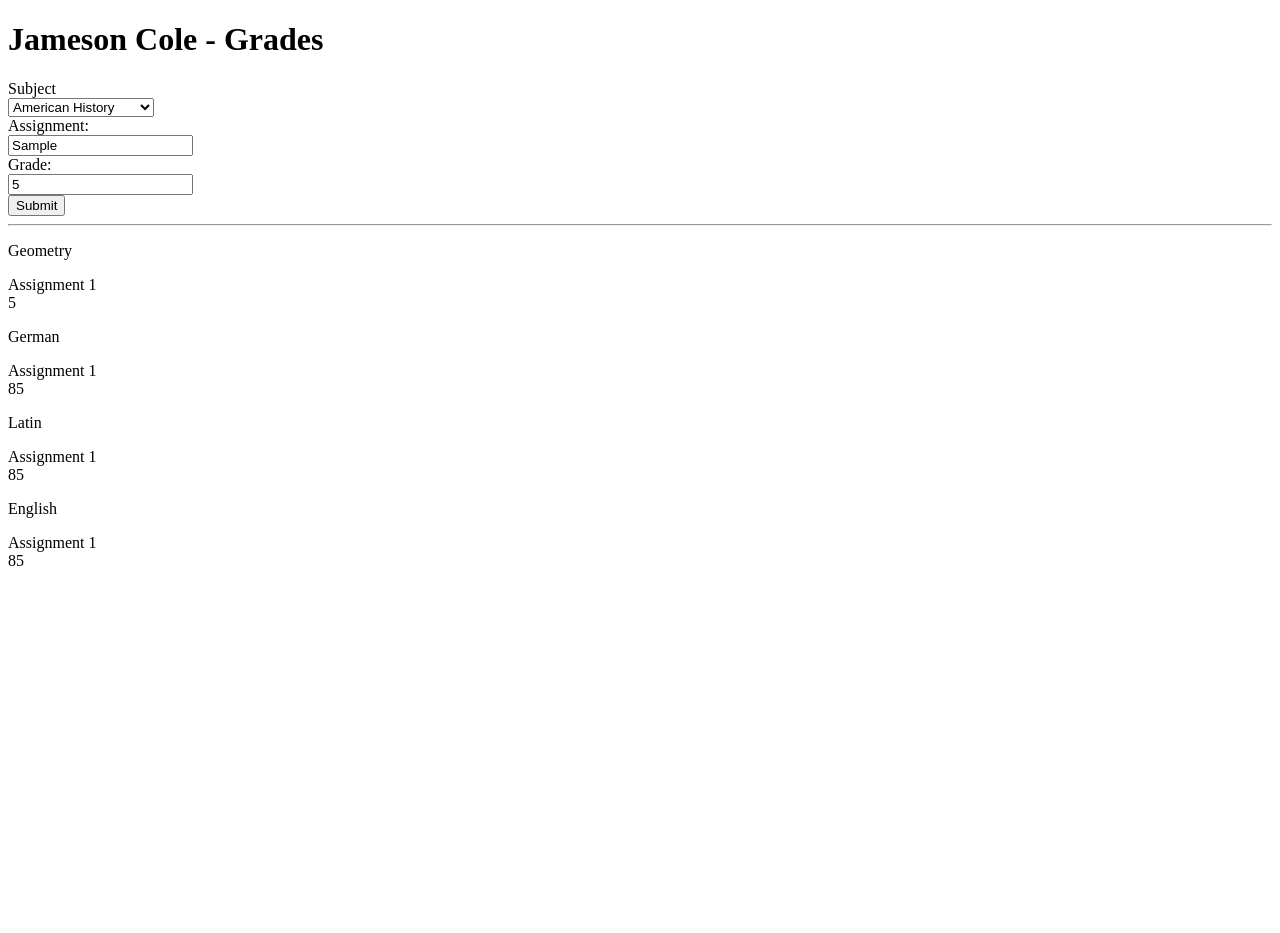
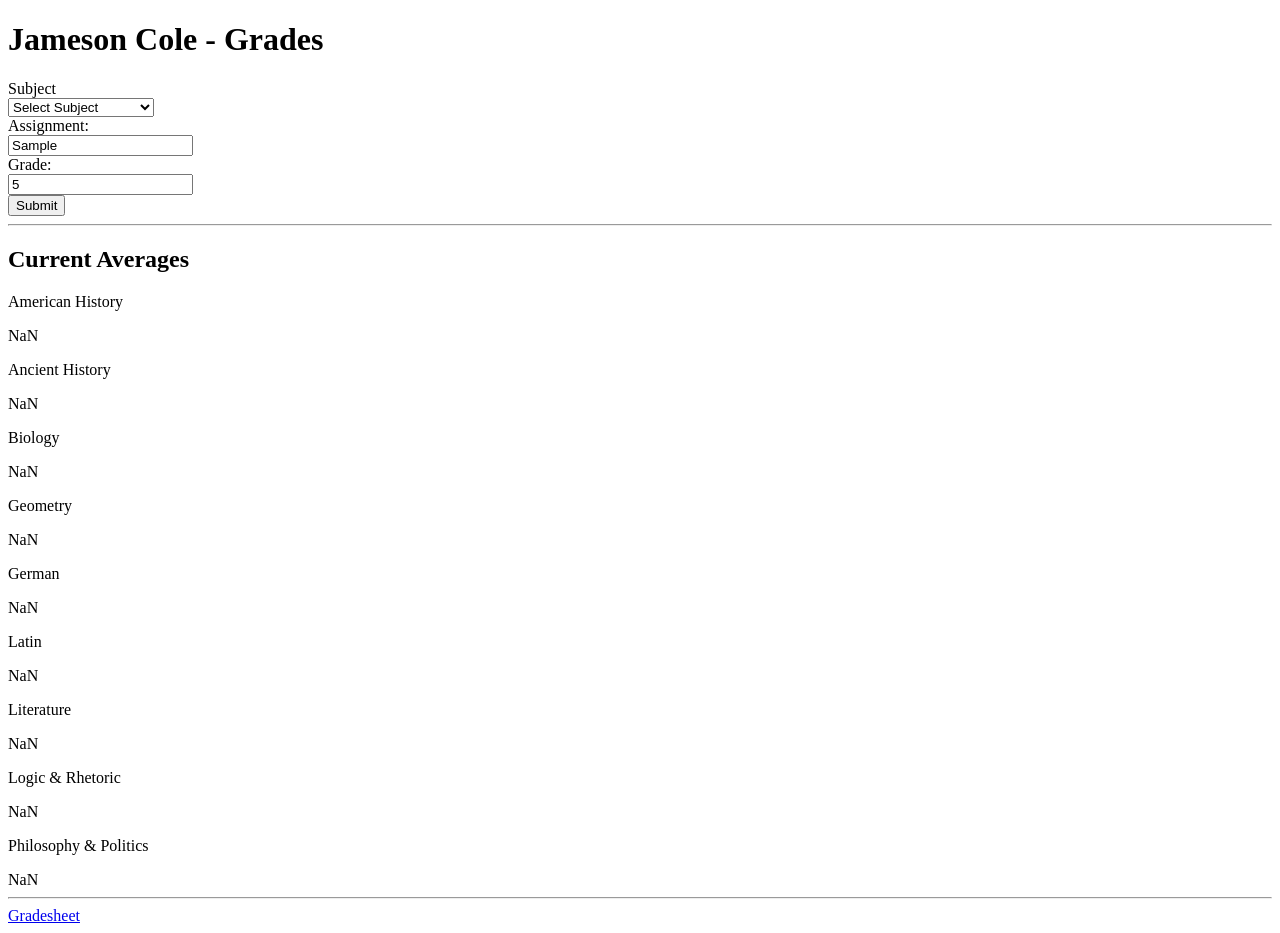
Before and after one commit to wlcole1970/GradeReportApp, a plain HTML site: page index.html in a window 1280 px wide. Both pictures are taken after typing "Sample", "5" into the empty fields and a click on the button "Submit". Before the commit the page ends 800 px from the top, so only its background shows below. Drawn offline with Linux system fonts and the light colour scheme.

Commit message:
Added grade avg functions to JS

```diff
--- a/index.html
+++ b/index.html
@@ -14,6 +14,7 @@
         <form onsubmit="return false">
             <label for="subject">Subject</label><br>
             <select name="subjects" id="subjects">
+                <option value=" ">Select Subject</option>
                 <option value="American History">American History</option>
                 <option value="Ancient History">Ancient History</option>
                 <option value="Biology">Biology</option>
@@ -40,27 +41,58 @@
     </div>
 <hr>
     <div>
+        <h2>Current Averages</h2>
+        <div id="subject">
+
+            <p>American History</p>
+            <div id="ahist_grade" onload="averageGrade()"></div>
+        </div>
+
+        <div id="subject">
+
+            <p>Ancient History</p>
+            <div id="anchist_grade" onload="averageGrade()"></div>
+        </div>
+
+        <div id="subject">
+
+            <p>Biology</p>
+            <div id="bio_grade" onload="averageGrade()"></div>
+        </div>
+
         <div id="subject">
             <p>Geometry</p>
-            <div class="" id="assignment">Assignment 1</div>
             <div id="geo_grade" onload="averageGrade()"></div>
         </div>
+
         <div id="subject">
             <p>German</p>
-            <div class="" id="assignment">Assignment 1</div>
-            <div id="germ_grade">85</div>
+            <div id="germ_grade"></div>
         </div>
+
         <div id="subject">
             <p>Latin</p>
-            <div class="" id="assignment">Assignment 1</div>
-            <div id="lat_grade">85</div>
+            <div id="lat_grade"></div>
         </div>
+
         <div id="subject">
-            <p>English</p>
-            <div class="" id="assignment">Assignment 1</div>
-            <div id="eng_grade">85</div>
+            <p>Literature</p>
+            <div id="lit_grade">85</div>
         </div>
+
+        <div id="subject">
+            <p>Logic & Rhetoric</p>
+            <div id="log_grade">85</div>
+        </div>
+
+        <div id="subject">
+            <p>Philosophy & Politics</p>
+            <div id="philpol_grade">85</div>
+        </div>
+
     </div>
+    <hr>
+    <div><a href="/gradesheet.html">Gradesheet</a></div>
 <script src="index.js"></script>
 </body>
 </html>
--- a/index.js
+++ b/index.js
@@ -1,15 +1,23 @@
 
 let geoGrades = [];
+    amerHist = [];
+    ancHist = [];
+    bio = [];
+    german = [];
+    latin = [];
+    literature = [];
+    logic = [];
+    philosophy = [];
 
-let sum = 0;
+// let sum = 0;
 
-let avg = document.getElementById('geo_grade');
+// let avg = document.getElementById('geo_grade');
 
 //Collect  Values From Text Boxes
 
-let assignmentValue = document.querySelector('#assign').value;
+// let assignmentValue = document.querySelector('#assign').value;
 // let gradeValue = document.querySelector('#grade').valueAsNumber;
-let subjectsValue = document.querySelector('#subjects').value;
+// let subjectsValue = document.querySelector('#subjects').value;
 
 // console.log(assignmentValue);
 // console.log(gradeValue);
@@ -21,37 +29,173 @@ let germanDict = {};
 
 // add grades to grade arrays
 function addGrades() {
+
+    // use values to determine if field comopleted
+
     let gradeValue = document.querySelector('#grade').valueAsNumber;
+    let subjectValue = document.querySelector('#subjects').value;
+    let assignmentValue = document.querySelector('#assign').value;
 
-    if (!gradeValue) {
-        alert('Please enter a grade');
-    } else {
+    if (!gradeValue || subjectValue === ' ' || assignmentValue === '') {
+        alert('Please Complete All Fields');
+
+    } else if (subjectValue === 'Geometry') {
+
         geoGrades.push(gradeValue);
-        console.log(geoGrades);
+        alert('Grade Submitted');
+
+    }  else if (subjectValue === 'American History') {
+
+        amerHist.push(gradeValue);
+        // console.log(amerHist);
+        alert('Grade Submitted');
+
+    }   else if (subjectValue === 'Ancient History ') {
+
+        ancHist.push(gradeValue);
+        // console.log(amerHist);
+        alert('Grade Submitted');
+
+    }   else if (subjectValue === 'Biology') {
+
+        bio.push(gradeValue);
+        alert('Grade Submitted');
+
+    }   else if (subjectValue === 'German') {
+
+        german.push(gradeValue);
+        // console.log(amerHist);
+        alert('Grade Submitted');
+
+    }   else if (subjectValue === 'Latin') {
+
+        latin.push(gradeValue);
+        // console.log(amerHist);
+        alert('Grade Submitted');
+
+    }   else if (subjectValue === 'Literature') {
+
+        literature.push(gradeValue);
+        // console.log(amerHist);
+        alert('Grade Submitted');
+
+    }   else if (subjectValue === 'Logic & Rhetoric') {
+
+        logic.push(gradeValue);
+        console.log(logic);
+        alert('Grade Submitted');
+
+    }   else if (subjectValue === 'Philosophy & Politics') {
+
+        philosophy.push(gradeValue);
+        console.log(philosphy);
         alert('Grade Submitted');
     }
 }
 //Average Grade Caluculations
 
-document.getElementById('eventClick').addEventListener('click', function ()  {
-    let avg = document.getElementById('geo_grade');
+avgFunction();
 
-    let sum = geoGrades.reduce((accumulator, currentValue) => {
-        return accumulator + currentValue;
-    }, 0);
+function avgFunction() {
 
-    avg.textContent = Math.round(sum/geoGrades.length);
-});
+    // Geometry
+    document.getElementById('eventClick').addEventListener('click', function () {
+        let avg = document.getElementById('geo_grade');
 
 
-// function avgGrade() {
-//     // preventDefault();
+        let sum = geoGrades.reduce((accumulator, currentValue) => {
+            return accumulator + currentValue;
+        }, 0);
 
-//     return false;
-// }
+        avg.textContent = Math.round(sum / geoGrades.length);
+    });
 
+    // German
+    document.getElementById('eventClick').addEventListener('click', function () {
+        let germAvg = document.getElementById('germ_grade');
 
-//  function test() {
-//      console.log('this is a test');
+        let sum = german.reduce((accumulator, currentValue) => {
+            return accumulator + currentValue;
+        }, 0);
 
-//  }
+        germAvg.textContent = Math.round(sum / german.length);
+    });
+
+    // American History
+    document.getElementById('eventClick').addEventListener('click', function () {
+        let amhistAvg = document.getElementById('ahist_grade');
+
+        let sum = amerHist.reduce((accumulator, currentValue) => {
+            return accumulator + currentValue;
+        }, 0);
+
+        amhistAvg.textContent = Math.round(sum / amerHist.length);
+    });
+
+    // Ancient History
+    document.getElementById('eventClick').addEventListener('click', function () {
+        let ancHAvg = document.getElementById('anchist_grade');
+
+        let sum = ancHist.reduce((accumulator, currentValue) => {
+            return accumulator + currentValue;
+        }, 0);
+
+        ancHAvg.textContent = Math.round(sum / ancHist.length);
+    });
+
+    // Biology
+    document.getElementById('eventClick').addEventListener('click', function () {
+        let bioAvg = document.getElementById('bio_grade');
+
+        let sum = bio.reduce((accumulator, currentValue) => {
+            return accumulator + currentValue;
+        }, 0);
+
+        bioAvg.textContent = Math.round(sum / bio.length);
+    });
+
+    // Latin
+    document.getElementById('eventClick').addEventListener('click', function () {
+        let latAvg = document.getElementById('lat_grade');
+
+        let sum = latin.reduce((accumulator, currentValue) => {
+            return accumulator + currentValue;
+        }, 0);
+
+        latAvg.textContent = Math.round(sum / latin.length);
+    });
+
+    // Literature
+    document.getElementById('eventClick').addEventListener('click', function () {
+        let litAvg = document.getElementById('lit_grade');
+
+        let sum = literature.reduce((accumulator, currentValue) => {
+            return accumulator + currentValue;
+        }, 0);
+
+        litAvg.textContent = Math.round(sum / literature.length);
+    });
+
+    // Logic
+    document.getElementById('eventClick').addEventListener('click', function () {
+        let logAvg = document.getElementById('log_grade');
+
+        let sum = logic.reduce((accumulator, currentValue) => {
+            return accumulator + currentValue;
+        }, 0);
+
+        logAvg.textContent = Math.round(sum / logic.length);
+    });
+
+    // Philosophy
+    document.getElementById('eventClick').addEventListener('click', function () {
+        let philAvg = document.getElementById('philpol_grade');
+
+        let sum = philosophy.reduce((accumulator, currentValue) => {
+            return accumulator + currentValue;
+        }, 0);
+
+        philAvg.textContent = Math.round(sum / philosophy.length);
+    });
+
+}
```
Also changed, not shown: gradesheet.html (added, +12 -0 lines).
